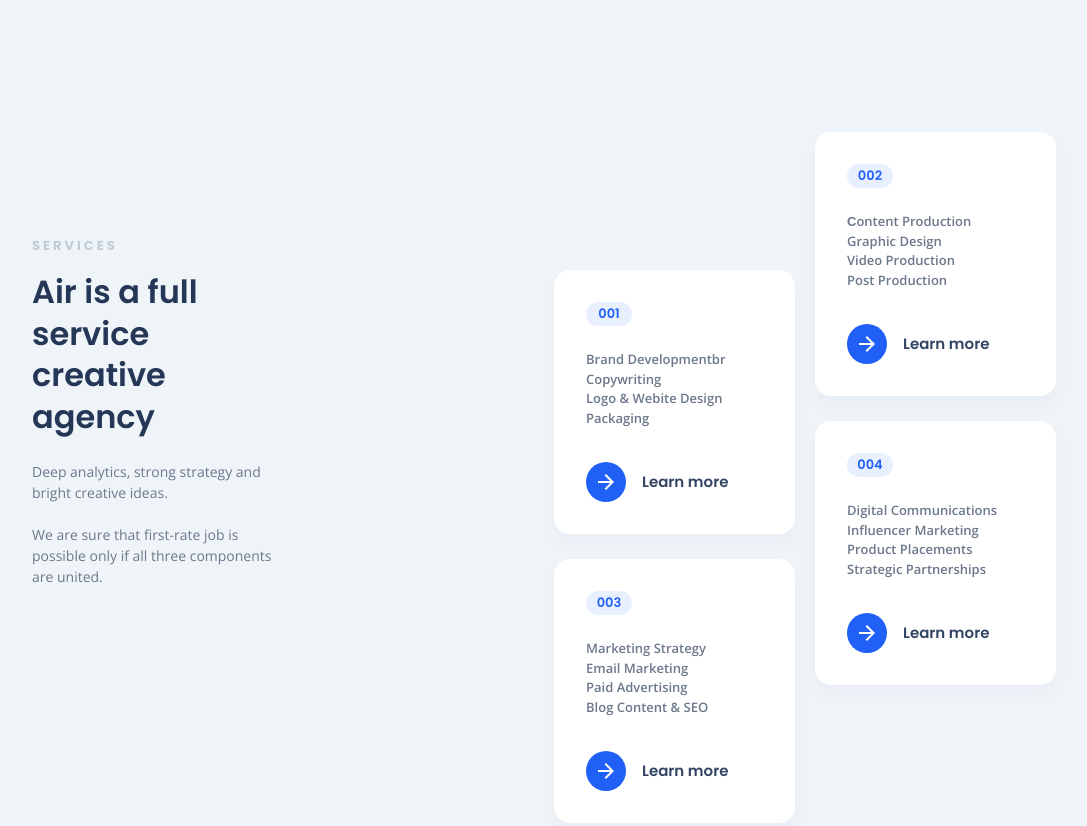
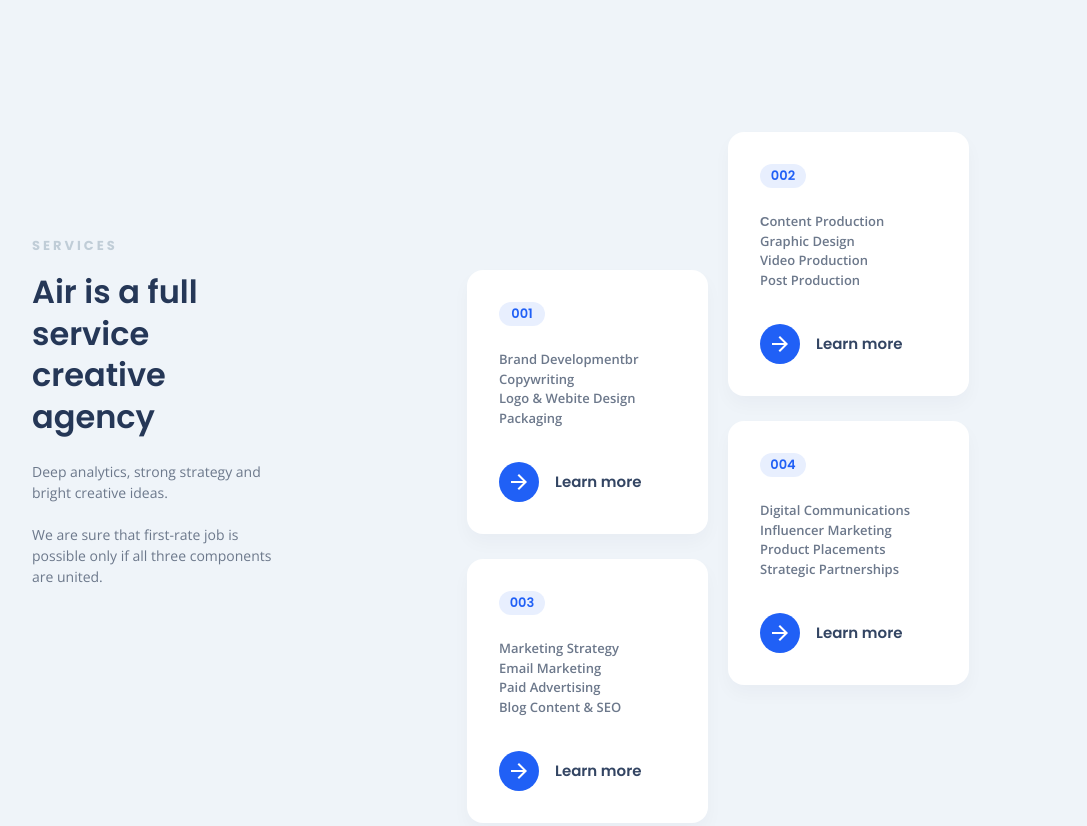
Before and after one commit to BanzaiFun/Dia, a website built with Parcel: page src/index.html in a window 1280 px wide. Shown: the part 2120-2946 px from the top of the page, without its empty margins (96-1183 px from the left). Built offline with nearby package versions, Linux system fonts and the light colour scheme.

Commit message:
Added readme and fix index

```diff
--- a/src/index.html
+++ b/src/index.html
@@ -216,7 +216,7 @@
             grid__item
             grid__item--1-2
             grid__item--middle-1-3
-            grid__item--desktop-10-12"
+            grid__item--desktop-9-11"
             >
               <div class="service__card card__spacing card">
                 <div class="card__number">002</div>
@@ -254,7 +254,7 @@
             grid__item--1-2
             slide__box
             grid__item--middle-4-6
-            grid__item--desktop-7-9"
+            grid__item--desktop-6-8"
             >
               <div class="service__card card__spacing card">
                 <div class="card__number">001</div>
```
Also changed, not shown: README.md.
